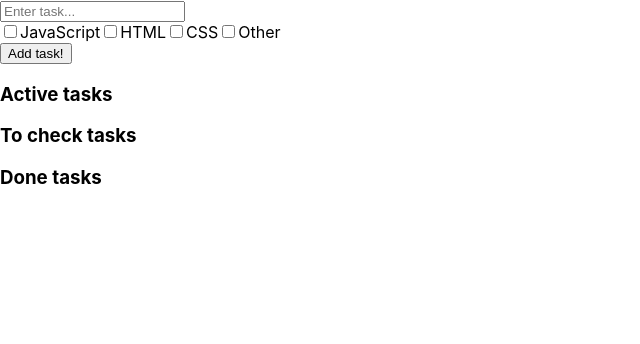
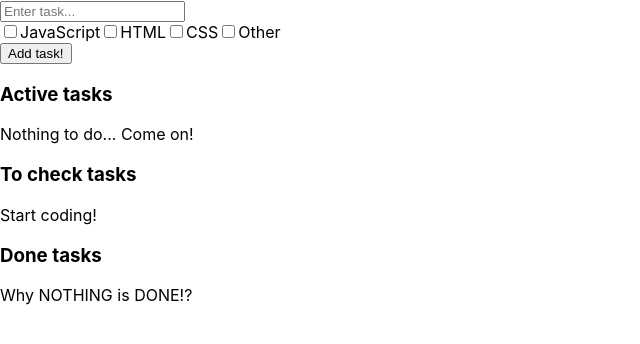
Before and after one commit to BartoszBielecki-PL/to-do-list, a React (Create React App) app: page / in a window 1280 px wide. Shown: the top 344 px of the page, without its empty margins (0-640 px from the left). Built offline with nearby package versions, Linux system fonts and the light colour scheme.

Commit message:
add empty context to tasks list

```diff
--- a/src/components/TasksList.js
+++ b/src/components/TasksList.js
@@ -32,11 +32,13 @@ const TasksList = (props) => {
   return (
     <div className="wrap">
       <h3> Active tasks </h3>
-      {activeTasksList}
+      {activeTasksList.length > 0
+        ? activeTasksList
+        : "Nothing to do... Come on!"}
       <h3> To check tasks </h3>
-      {toCheckTasksList}
+      {toCheckTasksList.length > 0 ? toCheckTasksList : "Start coding!"}
       <h3> Done tasks </h3>
-      {doneTasksList}
+      {doneTasksList.length > 0 ? doneTasksList : "Why NOTHING is DONE!?"}
     </div>
   );
 };
```
